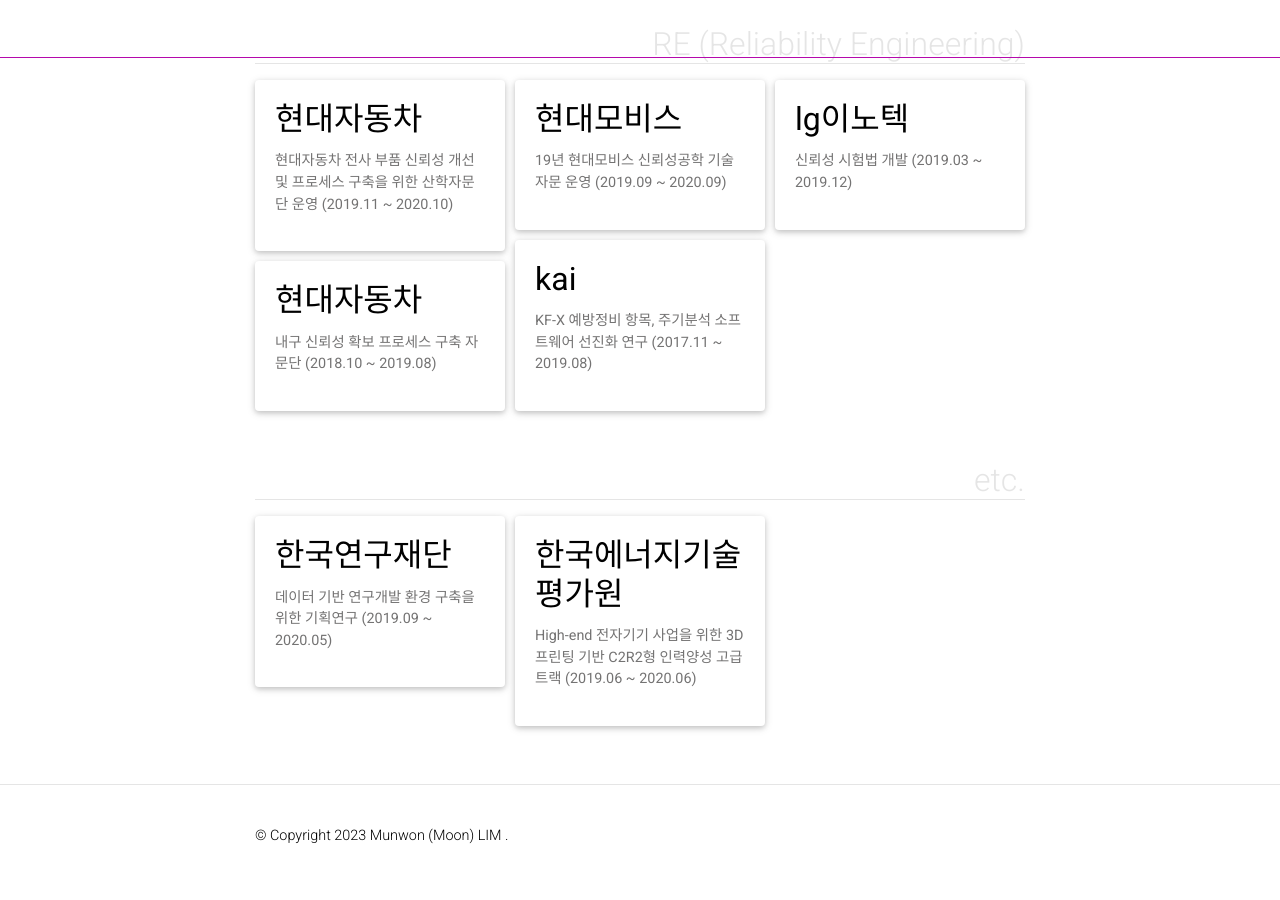
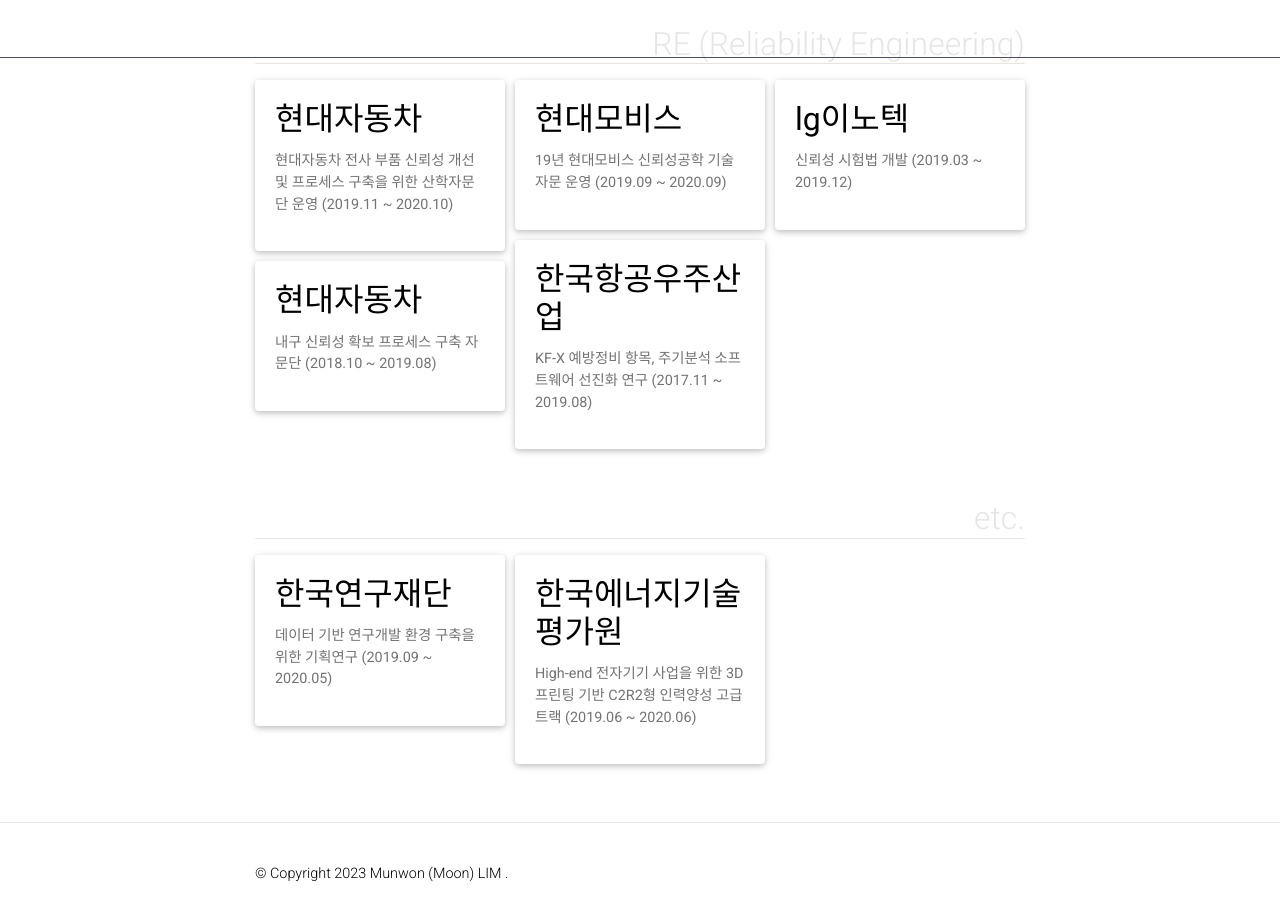
Before and after one commit to moonmunwon/moonmunwon.github.io, a Jekyll site: the page built from _pages/projects.md, in a window 1280 px wide and 900 px high, scrolled down 531 px. Built offline with Jekyll 4.4.1, drawn with Linux system fonts in a browser that asks for light colours; comment, search, counter and statistics services are not loaded; a style sheet for code colours, icons or effects is not loaded.

Commit message:
Update 1000_KAI.md

```diff
--- a/_projects/1000_KAI.md
+++ b/_projects/1000_KAI.md
@@ -1,6 +1,6 @@
 ---
 layout: page
-title: KAI
+title: 한국항공우주산업
 description: KF-X 예방정비 항목, 주기분석 소프트웨어 선진화 연구 (2017.11 ~ 2019.08)
 img:
 importance: 1000
```
